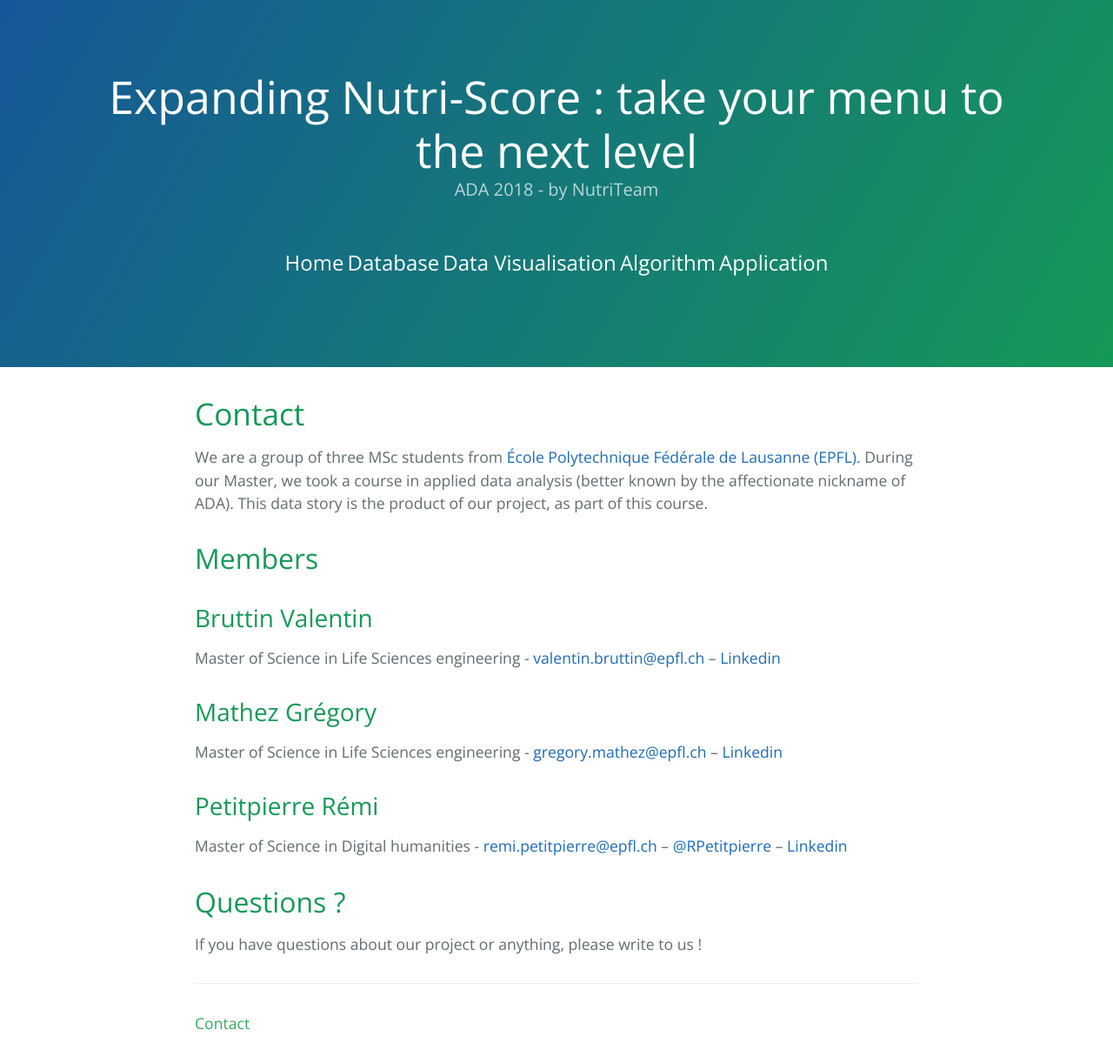
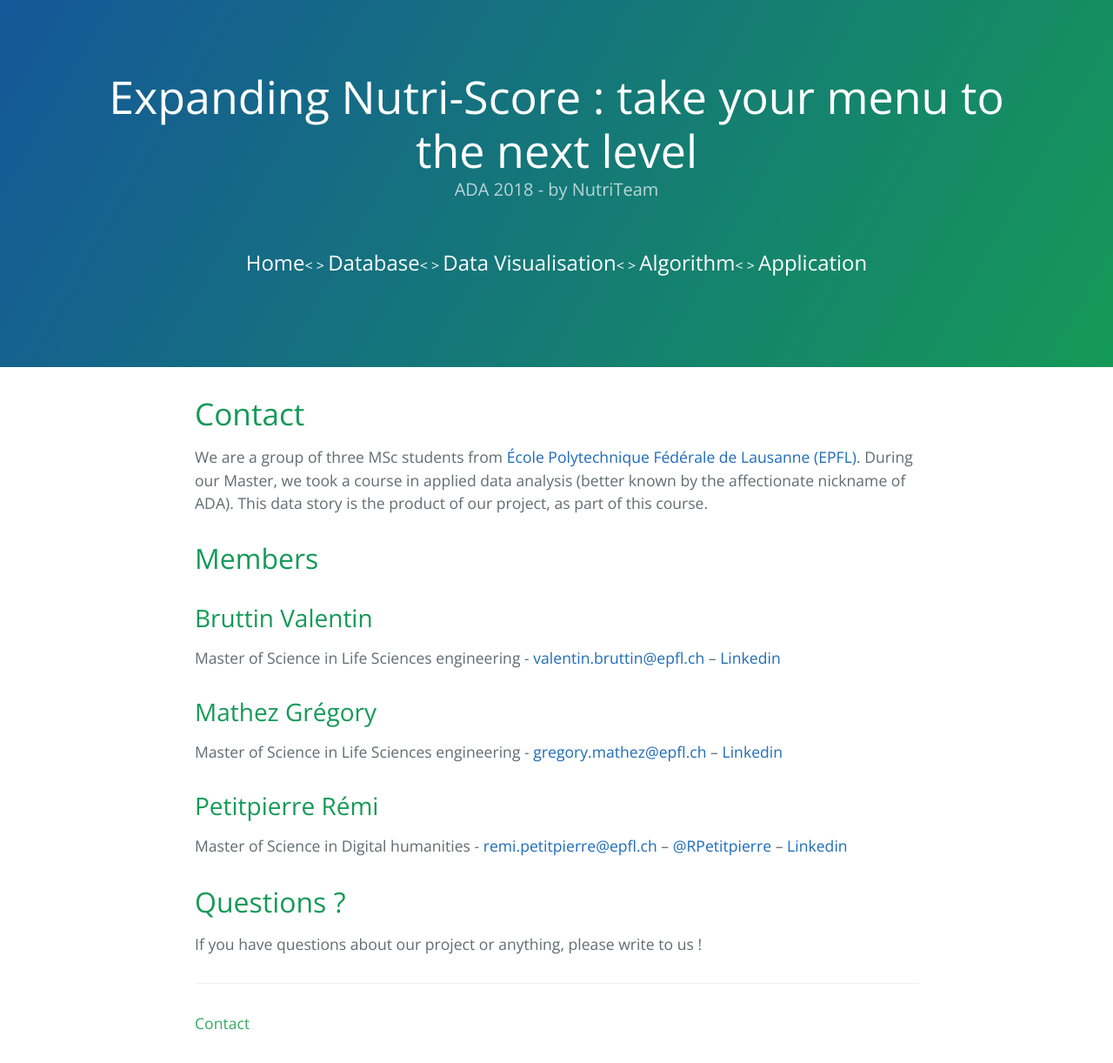
Before and after one commit to NutriTeam/Nutri_Score, a Jekyll site: the page built from contact.md, in a window 1280 px wide. Shown: the whole page at 87% size. Built offline with Jekyll 4.4.1, drawn with Linux system fonts in a browser that asks for light colours.

Commit message:
Update default.html

```diff
--- a/_layouts/default.html
+++ b/_layouts/default.html
@@ -26,10 +26,10 @@
       <h1 class="project-name">{{ site.title | default: site.github.repository_name }}</h1>
       <h2 class="project-tagline">{{ site.description | default: site.github.project_tagline }}</h2>
       <div style="padding:2%;">
-          <a href="./home.html" style="font-size:150%;color:white">Home</a>
-          <a href="./database.html" style="font-size:150%;color:white">Database</a>
-          <a href="./Milestone_2.html" style="font-size:150%;color:white">Data Visualisation</a>
-          <a href="./algo.html" style="font-size:150%;color:white">Algorithm</a>
+          <a href="./home.html" style="font-size:150%;color:white">Home</a><&nbsp>
+          <a href="./database.html" style="font-size:150%;color:white">Database</a><&nbsp>
+          <a href="./Milestone_2.html" style="font-size:150%;color:white">Data Visualisation</a><&nbsp>
+          <a href="./algo.html" style="font-size:150%;color:white">Algorithm</a><&nbsp>
           <a href="./app.html" style="font-size:150%;color:white">Application</a>
       </nav><br>
     </header>
```
